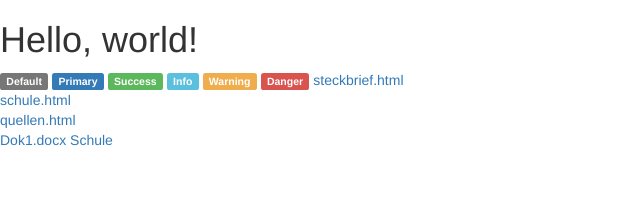
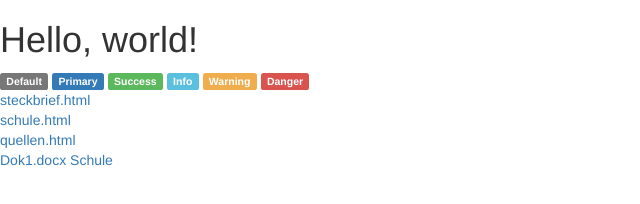
Before and after one commit to Jojowitsch/Jojowitsch.github.io, a plain HTML site: page index.html in a window 1280 px wide. Shown: the whole page, without its empty margins (0-640 px from the left). Drawn offline with nearby package versions, Linux system fonts and the light colour scheme.

Commit message:
Update index.html

```diff
--- a/index.html
+++ b/index.html
@@ -29,7 +29,7 @@
     <!-- jQuery (necessary for Bootstrap's JavaScript plugins) -->
     <script src="https://code.jquery.com/jquery-1.12.4.min.js" integrity="sha384-nvAa0+6Qg9clwYCGGPpDQLVpLNn0fRaROjHqs13t4Ggj3Ez50XnGQqc/r8MhnRDZ" crossorigin="anonymous"></script>
     <!-- Include all compiled plugins (below), or include individual files as needed -->
-    <script src="https://cdn.jsdelivr.net/npm/bootstrap@3.4.1/dist/js/bootstrap.min.js" integrity="sha384-aJ21OjlMXNL5UyIl/XNwTMqvzeRMZH2w8c5cRVpzpU8Y5bApTppSuUkhZXN0VxHd" crossorigin="anonymous"></script>
+    <script src="https://cdn.jsdelivr.net/npm/bootstrap@3.4.1/dist/js/bootstrap.min.js" integrity="sha384-aJ21OjlMXNL5UyIl/XNwTMqvzeRMZH2w8c5cRVpzpU8Y5bApTppSuUkhZXN0VxHd" crossorigin="anonymous"></script><br>
 	<body text="#000000" bgcolor="#FFFFFF" link="#FF0000" alink="#FF0000" vlink="#FF0000">
                  <a href="steckbrief.html">steckbrief.html</a><br>
                  <a href="schule.html">schule.html</a><br>
```
